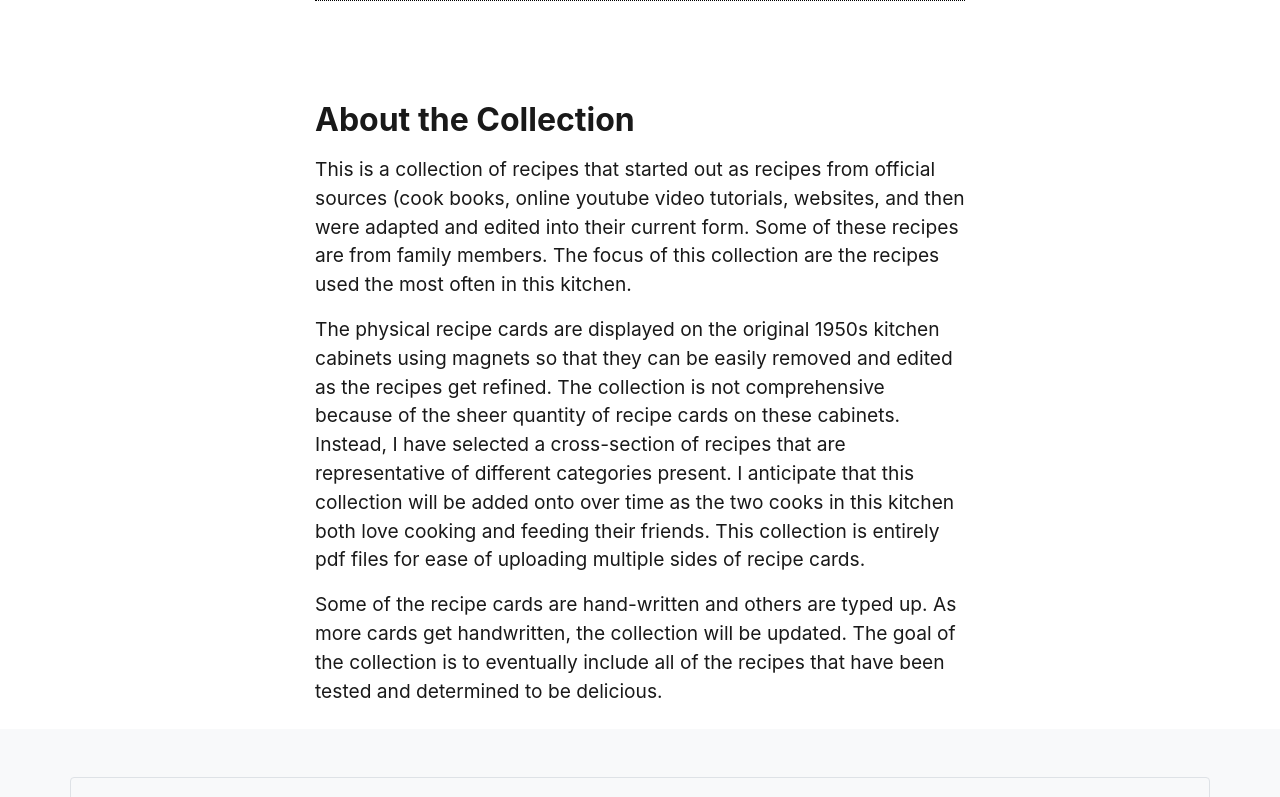
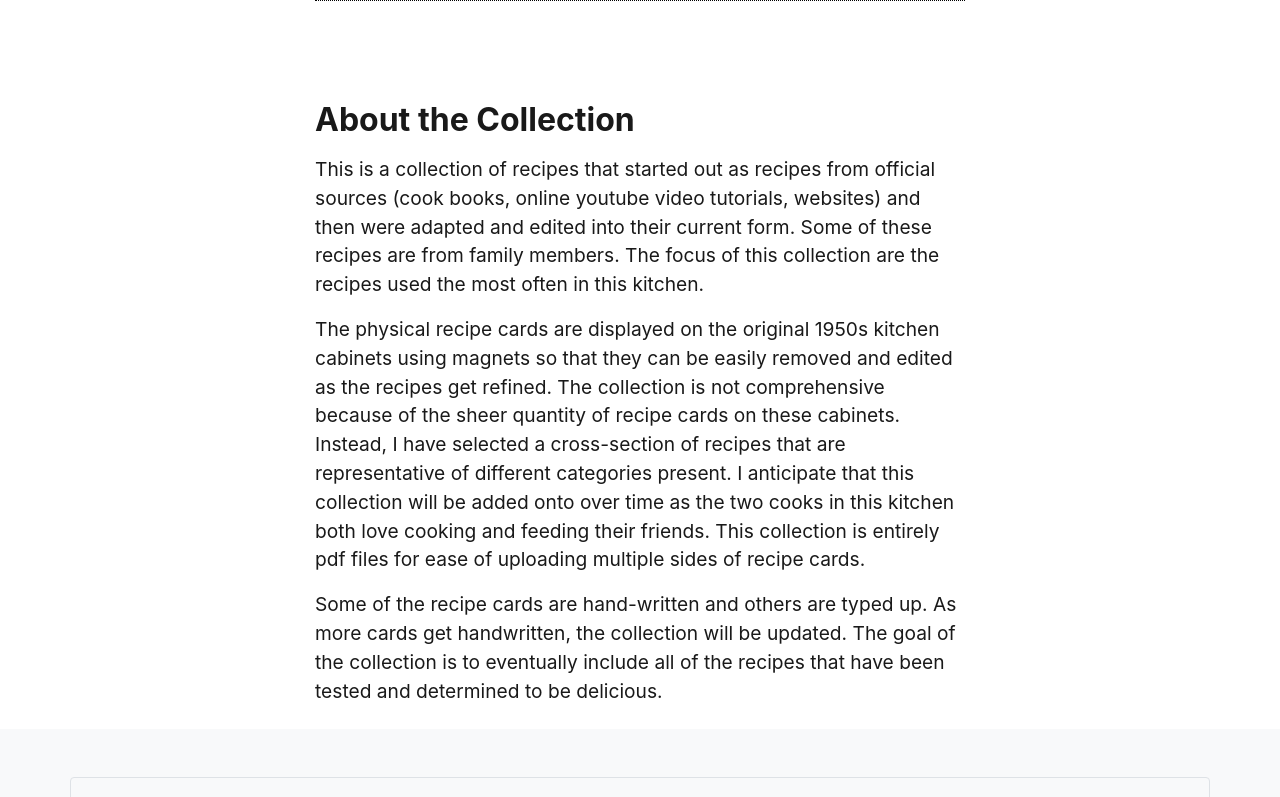
Before and after one commit to gbrei/tibbrykitchencollection, a Jekyll site: the page built from pages/about.md, in a window 1280 px wide and 900 px high, scrolled down 428 px, cut to the strip 103-900 px from the top of the window. Built offline with Jekyll 4.4.1, drawn with Linux system fonts in a browser that asks for light colours.

Commit message:
fixing typo

```diff
--- a/pages/about.md
+++ b/pages/about.md
@@ -13,7 +13,7 @@ credits: true
 
 ## About the Collection
 
-This is a collection of recipes that started out as recipes from official sources (cook books, online youtube video tutorials, websites, and then were adapted and edited into their current form.  Some of these recipes are from family members.  The focus of this collection are the recipes used the most often in this kitchen.
+This is a collection of recipes that started out as recipes from official sources (cook books, online youtube video tutorials, websites) and then were adapted and edited into their current form.  Some of these recipes are from family members.  The focus of this collection are the recipes used the most often in this kitchen.
 
 The physical recipe cards are displayed on the original 1950s kitchen cabinets using magnets so that they can be easily removed and edited as the recipes get refined.  The collection is not comprehensive because of the sheer quantity of recipe cards on these cabinets.  Instead, I have selected a cross-section of recipes that are representative of different categories present. I anticipate that this collection will be added onto over time as the two cooks in this kitchen both love cooking and feeding their friends. This collection is entirely pdf files for ease of uploading multiple sides of recipe cards.
 
```
